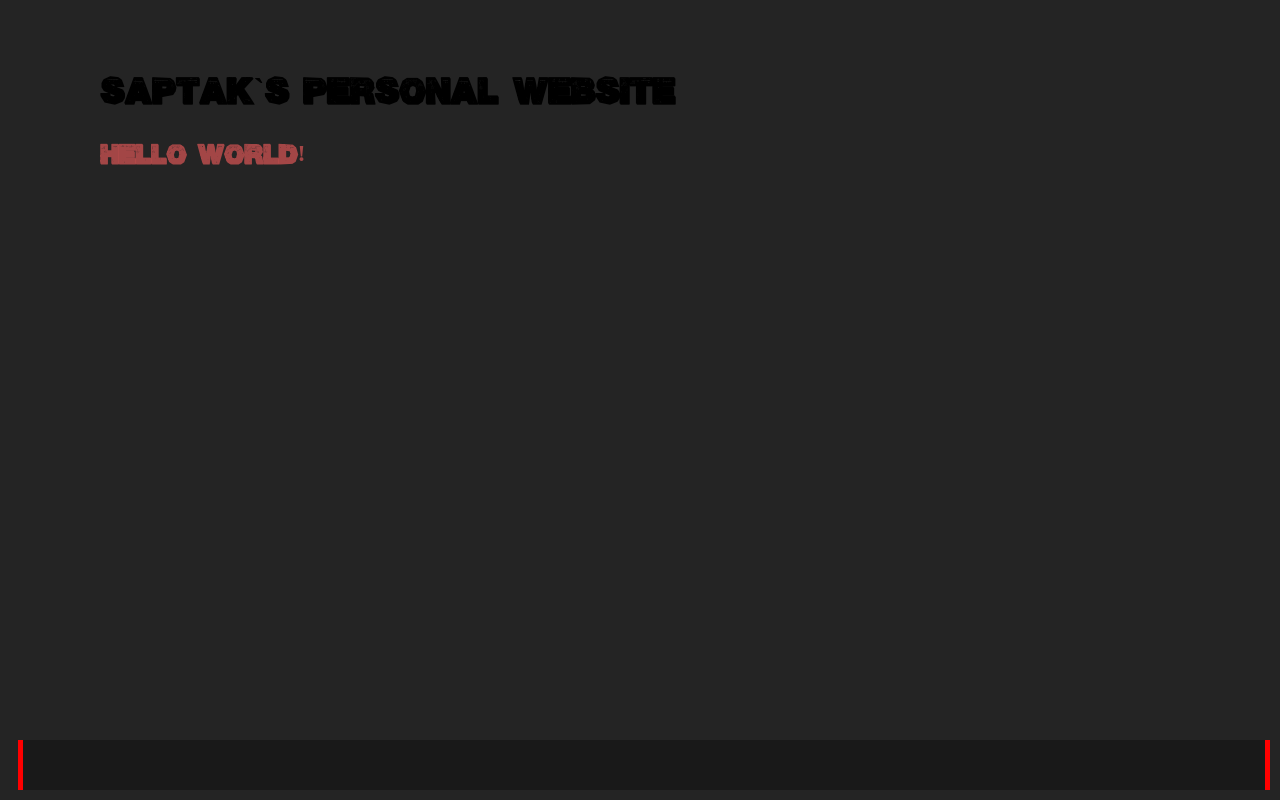
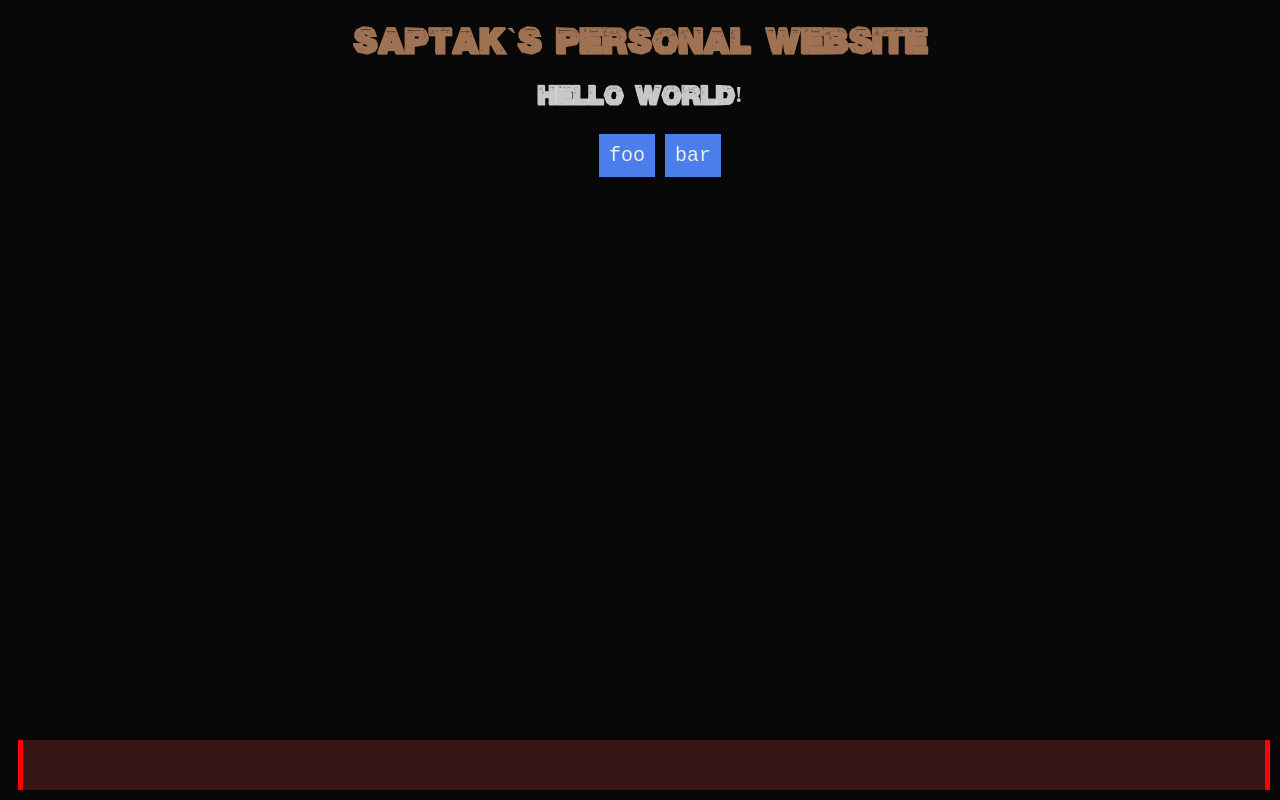
Before and after one commit to NotGlitchedOwl/personal-website, a Next.js app: page / in a window 1280 px wide. Built offline with nearby package versions, Linux system fonts and the light colour scheme.

Commit message:
3rd day commit #5 : Added fuction "returnNavs" and added navbar

```diff
--- a/pages/index.js
+++ b/pages/index.js
@@ -14,6 +14,7 @@ const Index = () => {
                     </div>
 
                   )}
+                  navs={["foo" , "bar"]}
       />
     </div>
   )
--- a/pages/templates/PrimaryLayout.js
+++ b/pages/templates/PrimaryLayout.js
@@ -1,17 +1,19 @@
 import Head from "next/head"
-import Image from "next/image"
-
-const MainLayout = ({head , content}) => {
+import React from "react"
+const MainLayout = ({head , content , navs }) => {
+   let navComps =  MainLayout.returnNavs(navs)
     return (
         <div>
             <Head>
                 {head}
             </Head>
-            <div className="navbar">
-
-            </div>
             <div className="content">
                 {content}
+            </div>
+            <div className="navbar">
+                <ul>
+                    {navComps}
+                </ul>
             </div>
             <div className="info">
                 <p>hello</p>
@@ -19,4 +21,14 @@ const MainLayout = ({head , content}) => {
         </div>
     )
 }
+MainLayout.returnNavs = function (navs ) {
+    let navComps = []
+    for (let i = 0 ; i < navs.length; i++) {
+
+        navComps.push(<li className="bars" key = {i}>{navs[i]}</li>)
+    }
+
+    return navComps
+}
+
 export default MainLayout
--- a/styles/globals.css
+++ b/styles/globals.css
@@ -1,10 +1,10 @@
 body {
-  background:rgba(0, 0, 0, 0.86)
+  background:rgba(0, 0, 0, 0.97)
 }
 .info {
   margin:10px;
   width:97%;
-  background : rgba(0  ,0 , 0, 0.3);
+  background : rgba(165, 54, 54, 0.3);
   border-left: solid red 5px;
   border-right: solid red 5px;
   color :transparent;
@@ -12,24 +12,33 @@ body {
   bottom: 0;
 }
 h2#short-desc {
-  color:rgba(198, 79, 79, 0.782)
+  color:rgba(255, 255, 255, 0.782)
 }
 
 .headings {
   width:auto;
-  height:400px;
+  height:auto;
   font-family: "PixelHour";
+  text-align: center;
 }
-
-.headings > h1   {
-  position:absolute;
-  top: 50px;
-  left:100px;
+.headings > h1 {
+  color: rgb(158, 114, 82);
 }
-.headings > h2#short-desc {
-  position:absolute;
-  top : 120px;
-  left:100px;
+.navbar {
+    width:auto;
+    height: fit-content;
+    text-align:center;
+}
+.bars {
+  width:fit-content;
+    height:fit-content;
+    background-color:#4b7eeb;
+    font-family:Zcool , monospace;
+    display:inline-block;
+    padding:10px;
+    margin:5px;
+    color:rgb(241, 238, 232);
+    font-size:20px;
 }
 
 @font-face {
```
